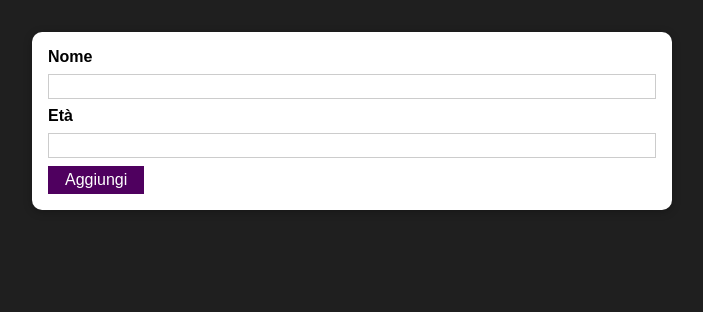
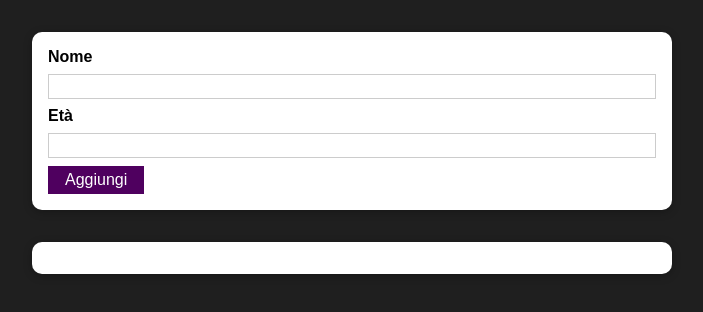
Before and after one commit to matassoli/react-practice-project, a React (Create React App) app: page / in a window 1280 px wide. Shown: the top 312 px of the page, without its empty margins (288-991 px from the left). Built offline with nearby package versions, Linux system fonts and the light colour scheme.

Commit message:
add: user list

```diff
--- a/src/App.js
+++ b/src/App.js
@@ -1,11 +1,13 @@
 import React from "react";
 
 import AddUser from "./components/Users/AddUser";
+import UserList from "./components/Users/UserLIst";
 
 function App() {
   return (
     <div>
       <AddUser />
+      <UserList users={[]} />
     </div>
   );
 }
--- a/src/components/Users/AddUser.js
+++ b/src/components/Users/AddUser.js
@@ -11,23 +11,43 @@ const AddUser = (props) => {
 
   const addUserHandler = (event) => {
     event.preventDefault();
+
+    if (enteredName.trim().lenght === 0 || enteredAge.length === 0) {
+      return;
+    }
+
+    if (enteredAge < 1 || enteredAge.toString().length > 2) {
+      return;
+    }
     console.log(enteredName, enteredAge);
+    setEnteredName("");
+    setEnteredAge("");
   };
 
   const nameChangerHandler = (event) => {
     setEnteredName(event.target.value);
   };
   const ageChangerHandler = (event) => {
-    setEnteredAge(event.target.value);
+    setEnteredAge(+event.target.value);
   };
 
   return (
     <Card className={classes.input}>
       <form onSubmit={addUserHandler}>
         <label htmlFor="name">Nome</label>
-        <input type="text" id="name" onChange={nameChangerHandler} />
+        <input
+          type="text"
+          id="name"
+          value={enteredName}
+          onChange={nameChangerHandler}
+        />
         <label htmlFor="age">Età</label>
-        <input type="number" id="age" onChange={ageChangerHandler} />
+        <input
+          type="number"
+          id="age"
+          value={enteredAge}
+          onChange={ageChangerHandler}
+        />
         <Button type="submit">Aggiungi</Button>
       </form>
     </Card>
--- /dev/null
+++ b/src/components/Users/UserLIst.js
@@ -0,0 +1,20 @@
+import React from "react";
+
+import Card from "../UI/Card";
+import classes from "./UserList.module.css";
+
+const UserList = (props) => {
+  return (
+    <Card className={classes.users}>
+      <ul>
+        {props.users.map((user) => (
+          <li>
+            {user.name} ({user.age} years old)
+          </li>
+        ))}
+      </ul>
+    </Card>
+  );
+};
+
+export default UserList;
--- /dev/null
+++ b/src/components/Users/UserList.module.css
@@ -0,0 +1,16 @@
+.users {
+  margin: 2rem auto;
+  width: 90%;
+  max-width: 40rem;
+}
+
+.users ul {
+  list-style: none;
+  padding: 1rem;
+}
+
+.users li {
+  border: 1px solid #ccc;
+  margin: 0.5rem 0;
+  padding: 0.5rem;
+}
```
